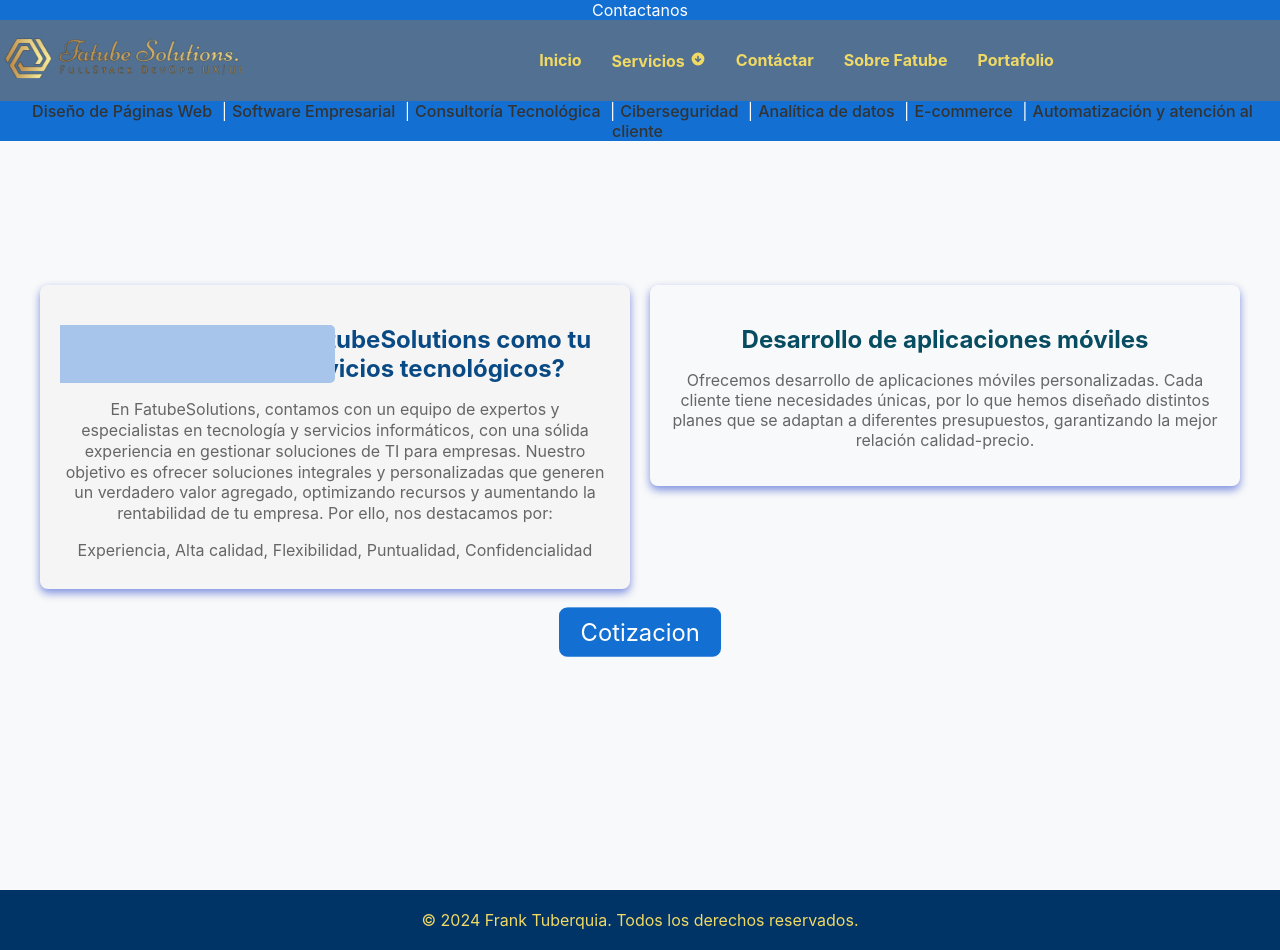
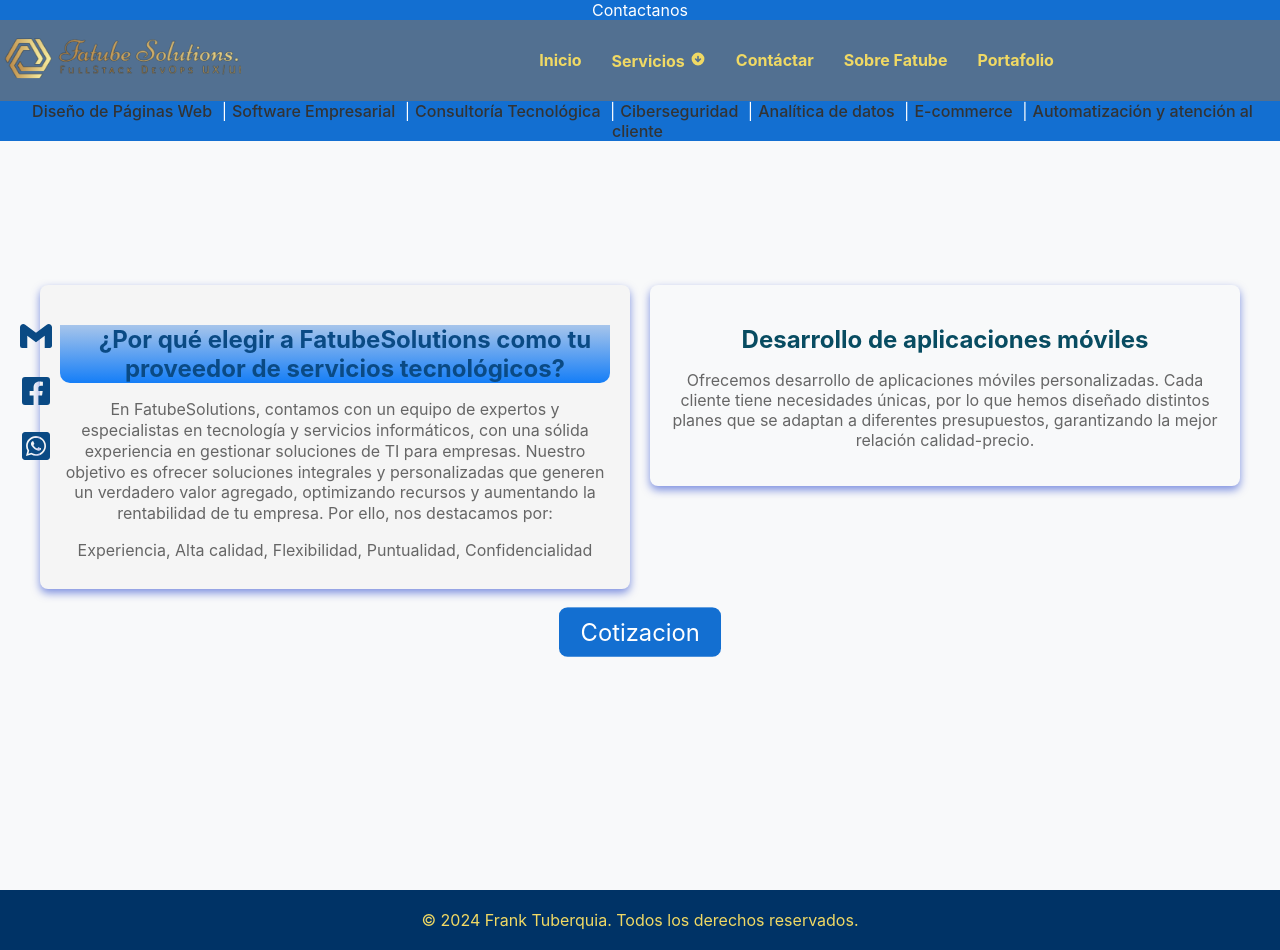
Before and after one commit to Ftuberquia/Fatube-Solutions, a React (Create React App) app in the folder fatubesolutions/: page / in a window 1280 px wide. Built offline with nearby package versions, Linux system fonts and the light colour scheme.

Commit message:
creacion iconos contactos margen izquierdo en home y service

```diff
--- a/fatubesolutions/src/components/Home.css
+++ b/fatubesolutions/src/components/Home.css
@@ -9,6 +9,34 @@
   height: 100vh;
   padding-top: 70px;
 }
+
+/* Iconos redes-contactos*/
+.home-section {
+  position: relative;
+}
+
+.social-icons {
+  position: fixed;
+  top: 40%;
+  left: 20px;
+  display: flex;
+  flex-direction: column;
+  gap: 15px;
+  z-index: 1000;
+}
+
+.social-icons a {
+  text-decoration: none;
+  color: #0a4a84;
+  font-size: 2rem;
+  transition: transform 0.3s ease, color 0.3s ease;
+}
+
+.social-icons a:hover {
+  transform: scale(1.2);
+  color: #21db31;
+}
+
 
 /* Para alinear slider y card-sale horizontalmente */
 .slide-section {
@@ -43,9 +71,8 @@
   margin-bottom: 10px;
   position: relative;
   padding-left: 20px;
-  /* Espacio para la viñeta */
-  overflow: hidden;
-  /* Asegura que la animación no exceda el contenedor */
+  background-color: transparent;
+  z-index: 1;
 }
 
 .card-presentation h1::before {
@@ -53,28 +80,28 @@
   position: absolute;
   top: 0;
   left: 0;
-  width: 0;
-  height: 50%;
-  /* Cubre la mitad del contenedor */
-  background-color: #a7c5eb;
-  /* Color de la viñeta */
-  border-radius: 0 5px 5px 0;
-  /* Bordes redondeados para dar forma de viñeta */
-  animation: expandBackground 1s ease forwards;
-  /* Inicia la animación al cargar */
+  width: 100%;
+  height: 0;
+  background: linear-gradient(to bottom, #a7c5eb 0%, #157ef7 100%);
+  border-radius: 0 0 10px 10px;
+  z-index: -1;
+  animation: dripFill 3s ease-out forwards;
 }
 
-@keyframes expandBackground {
+@keyframes dripFill {
   0% {
-    width: 0;
+    height: 0;
+  }
+
+  50% {
+    height: 50%;
   }
 
   100% {
-    width: 50%;
     height: 100%;
-    /* Ancho final de la viñeta */
   }
 }
+
 
 .card-presentation p {
   color: #666;
@@ -162,6 +189,6 @@
 .boton-cotiz:hover {
   box-shadow: 0 0 20px 10px rgba(92, 238, 73, 0.6);
   background-color: black;
-  color: rgb(92, 238, 73);
+  color: #21db31;
   font-weight: bold;
 }
--- a/fatubesolutions/src/components/Home.jsx
+++ b/fatubesolutions/src/components/Home.jsx
@@ -1,4 +1,6 @@
 import React, { useState, useEffect } from 'react';
+import { FaFacebookSquare, FaWhatsappSquare } from "react-icons/fa";
+import { SiGmail } from "react-icons/si";
 import './Home.css';
 
 const slides = [
@@ -40,6 +42,18 @@ const Home = () => {
 
   return (
     <section id="home" className="home-section">
+      <div className="social-icons">
+        <a href="mailto:tucorreo@correo.com" target="_blank" rel="noopener noreferrer">
+          <SiGmail className="social-icon" />
+        </a>
+        <a href="https://facebook.com" target="_blank" rel="noopener noreferrer">
+          <FaFacebookSquare className="social-icon" />
+        </a>
+        <a href="https://wa.me/123456789" target="_blank" rel="noopener noreferrer">
+          <FaWhatsappSquare className="social-icon" />
+        </a>
+      </div>
+
       <div className="slide-section">
         <div className="card-presentation">
           <h1>¿Por qué elegir a FatubeSolutions como tu proveedor de servicios tecnológicos?</h1>
--- a/fatubesolutions/src/components/Services.jsx
+++ b/fatubesolutions/src/components/Services.jsx
@@ -1,5 +1,7 @@
 import React, { useEffect } from 'react';
 import { useLocation } from 'react-router-dom';
+import { FaFacebookSquare, FaWhatsappSquare } from "react-icons/fa";
+import { SiGmail } from "react-icons/si";
 import './Services.css';
 
 const servicesData = [
@@ -33,6 +35,18 @@ const Services = () => {
 
     return (
         <div className="services-container">
+            <div className="social-icons">
+                <a href="mailto:tucorreo@correo.com" target="_blank" rel="noopener noreferrer">
+                    <SiGmail className="social-icon" />
+                </a>
+                <a href="https://facebook.com" target="_blank" rel="noopener noreferrer">
+                    <FaFacebookSquare className="social-icon" />
+                </a>
+                <a href="https://wa.me/123456789" target="_blank" rel="noopener noreferrer">
+                    <FaWhatsappSquare className="social-icon" />
+                </a>
+            </div>
+
             <h1 className="services-title">Servicios FatubeSolutions</h1>
             <div className="services-cards">
                 {servicesData.map(service => (
```
